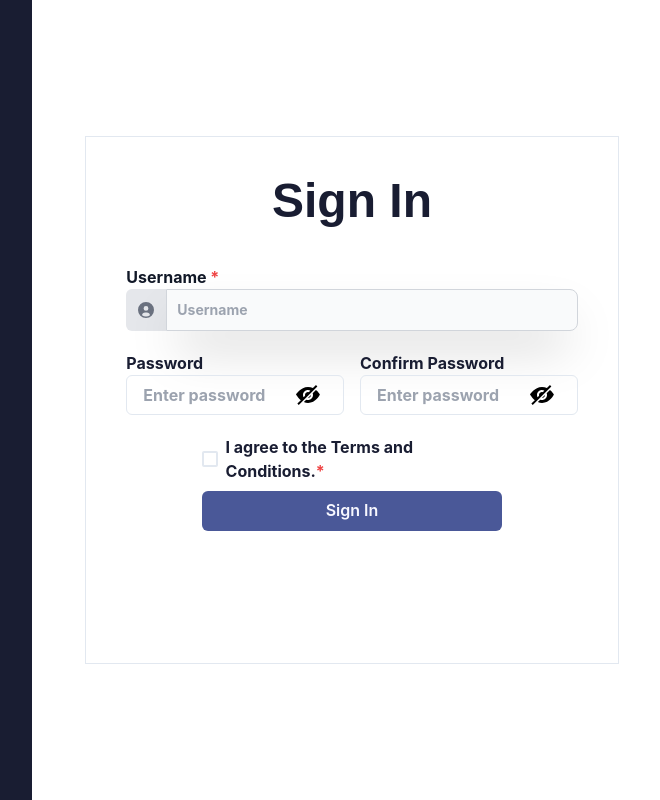
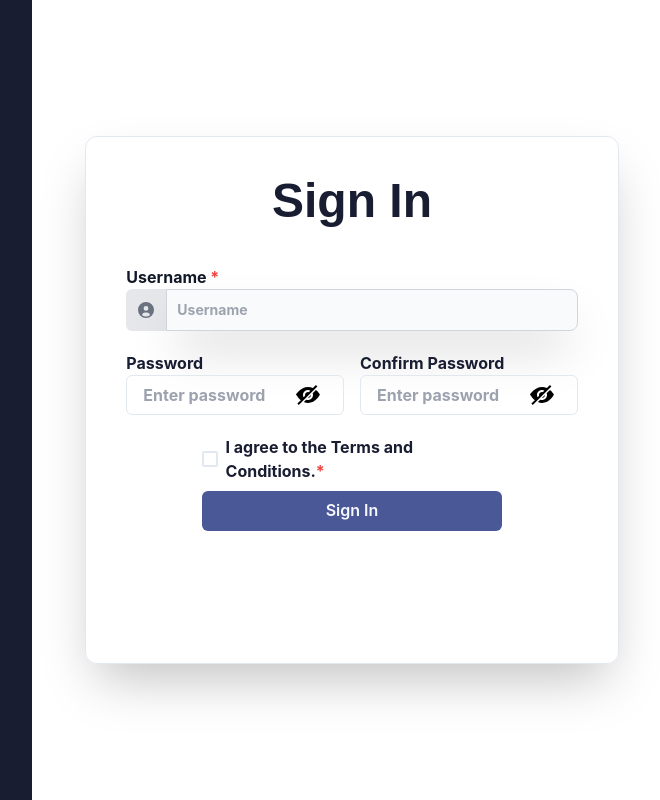
Before and after one commit to AlexandroFebrian/Sepuh_frontend, a React (Vite) app: page /signin in a window 1280 px wide. Shown: the whole page, without its empty margins (608-1268 px from the left). Built offline with nearby package versions, Linux system fonts and the light colour scheme; a web font is replaced by a local one.

Commit message:
Update SignIn.jsx

```diff
--- a/src/SignIn/SignIn.jsx
+++ b/src/SignIn/SignIn.jsx
@@ -154,10 +154,11 @@ export default function SignIn() {
           className=" bg-navyblue-800 fixed"
         ></animated.div>
         <div className="left w-1/2 h-screen flex justify-center items-center text-navyblue-800">
-          <div id="left" className=" w-5/6 h-[33rem] border p-10">
+          <div
+            id="left"
+            className=" w-5/6 h-[33rem] border p-10 shadow-2xl rounded-xl"
+          >
             <h1 className=" text-5xl text-center mb-10 font-mooli">Sign Up</h1>
-
-            {/* <form> */}
 
             {/* <form onSubmit={(e) => e.preventDefault()}> */}
             {/* INPUT USERNAME */}
@@ -268,7 +269,10 @@ export default function SignIn() {
           </div>
         </div>
         <div className="right w-1/2 h-screen flex justify-center items-center text-navyblue-800">
-          <div id="right" className=" w-5/6 h-[33rem] border p-10">
+          <div
+            id="right"
+            className=" w-5/6 h-[33rem] border p-10 shadow-2xl rounded-xl"
+          >
             <h1 className=" text-5xl text-center mb-10 font-mooli">Sign In</h1>
 
             {/* <p>Username</p>
```
